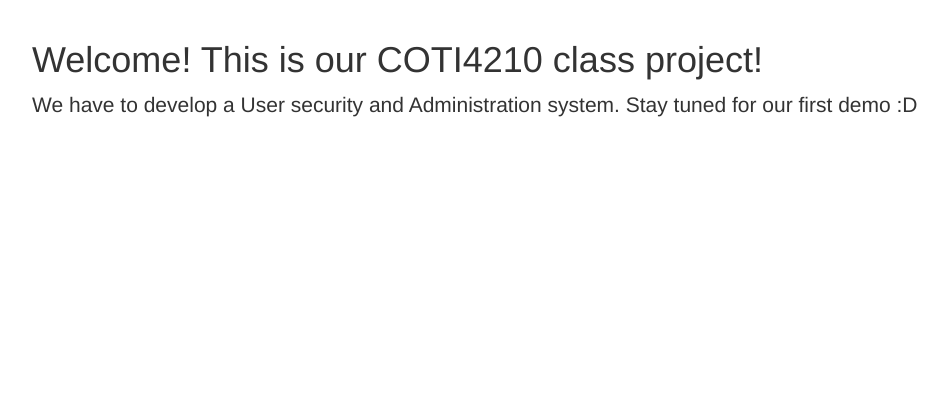
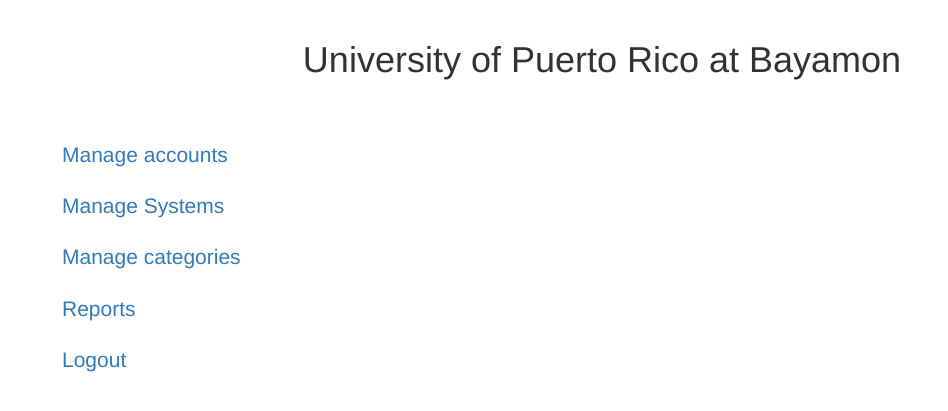
Before and after one commit to luisvalcourt2/web-php-project, a PHP site: page / in a window 1280 px wide. Shown: the part 52-463 px from the top of the page, without its empty margins (38-986 px from the left). Run offline with PHP 8.4, Linux system fonts and the light colour scheme; some libraries are stand-ins or nearby versions.

Commit message:
added temp menu in index

```diff
--- a/templates/base.php
+++ b/templates/base.php
@@ -13,10 +13,8 @@
     <header>
         <?php include 'common/header.php'; ?>
     </header>
-    <div class='container'>
-        <?php startblock('content') ?>
-        <?php endblock() ?>
-    </div>
+    <?php startblock('content') ?>
+    <?php endblock() ?>
     <footer>
         <?php include 'common/footer.php'; ?>
     </footer>
--- a/templates/index.php
+++ b/templates/index.php
@@ -1,8 +1,28 @@
-<?php include 'base.php'; ?>
+<?php
+include 'base.php'; ?>
 
-<?php startblock('title') ?>Home<?php endblock() ?>
+<?php
+startblock('title') ?>Home<?php
+endblock() ?>
 
-<?php startblock('content') ?>
-    <h1>Welcome! This is our COTI4210 class project!</h1>
-    <p class="lead">We have to develop a User security and Administration system. Stay tuned for our first demo :D</p>
-<?php endblock() ?>
+<?php
+startblock('content') ?>
+    <div class="home-wrap">
+        <div class="container">
+            <h1 class="text-center">University of Puerto Rico at Bayamon</h1>
+            <br>
+            <br>
+            <div class="col-sm-3">
+                <ul class="nav nav-pills nav-stacked lead">
+                    <li><a href="#">Manage accounts</a></li>
+                    <li><a href="#">Manage Systems</a></li>
+                    <li><a href="#">Manage categories</a></li>
+                    <li><a href="#">Reports</a></li>
+                    <li><a href="#">Logout</a></li>
+                </ul>
+            </div>
+            <div class="col-sm-9"></div>
+        </div>
+    </div>
+<?php
+endblock() ?>
```
Also changed, not shown: templates/users/create.php (+8 -0 lines), static/img/landing.jpg (added).
